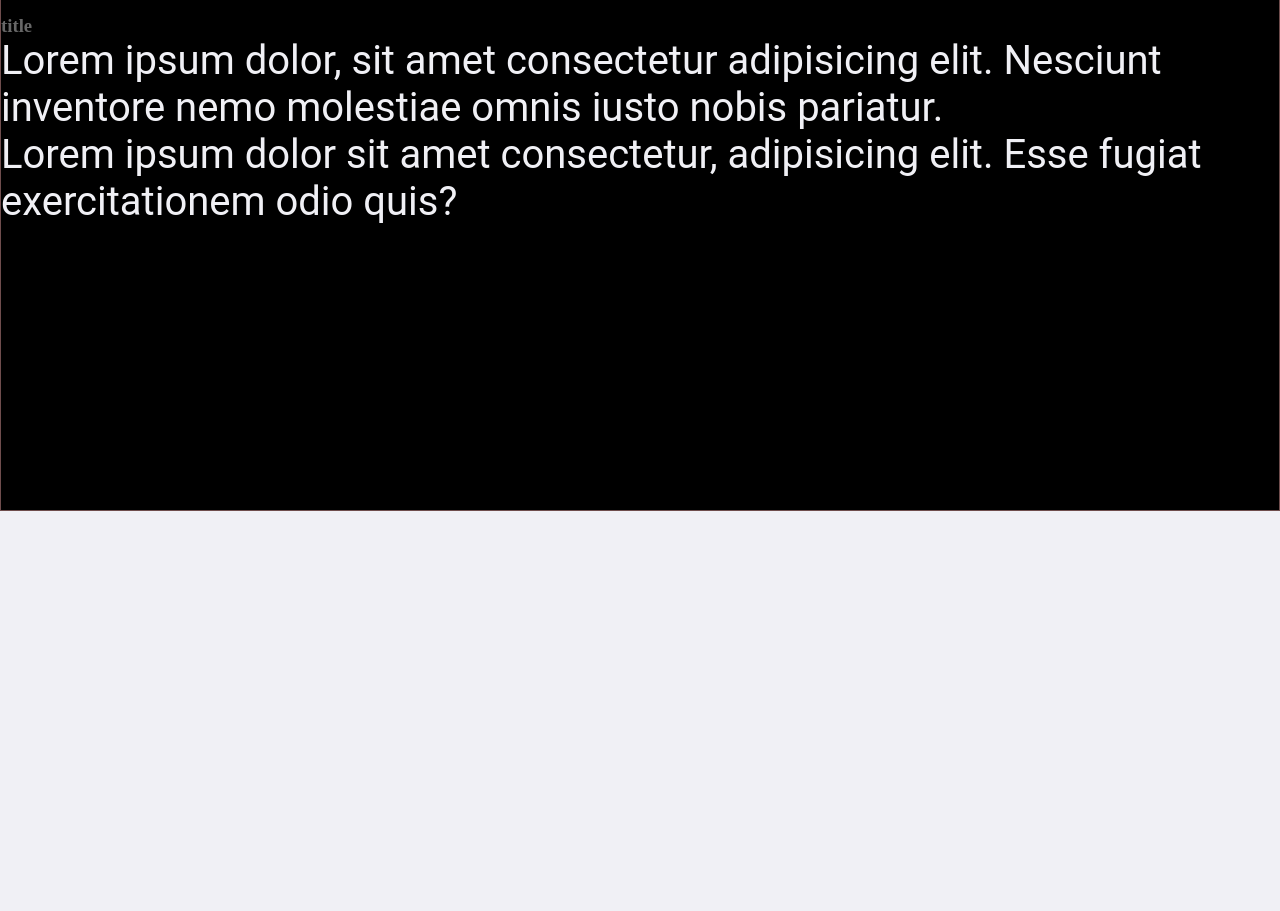
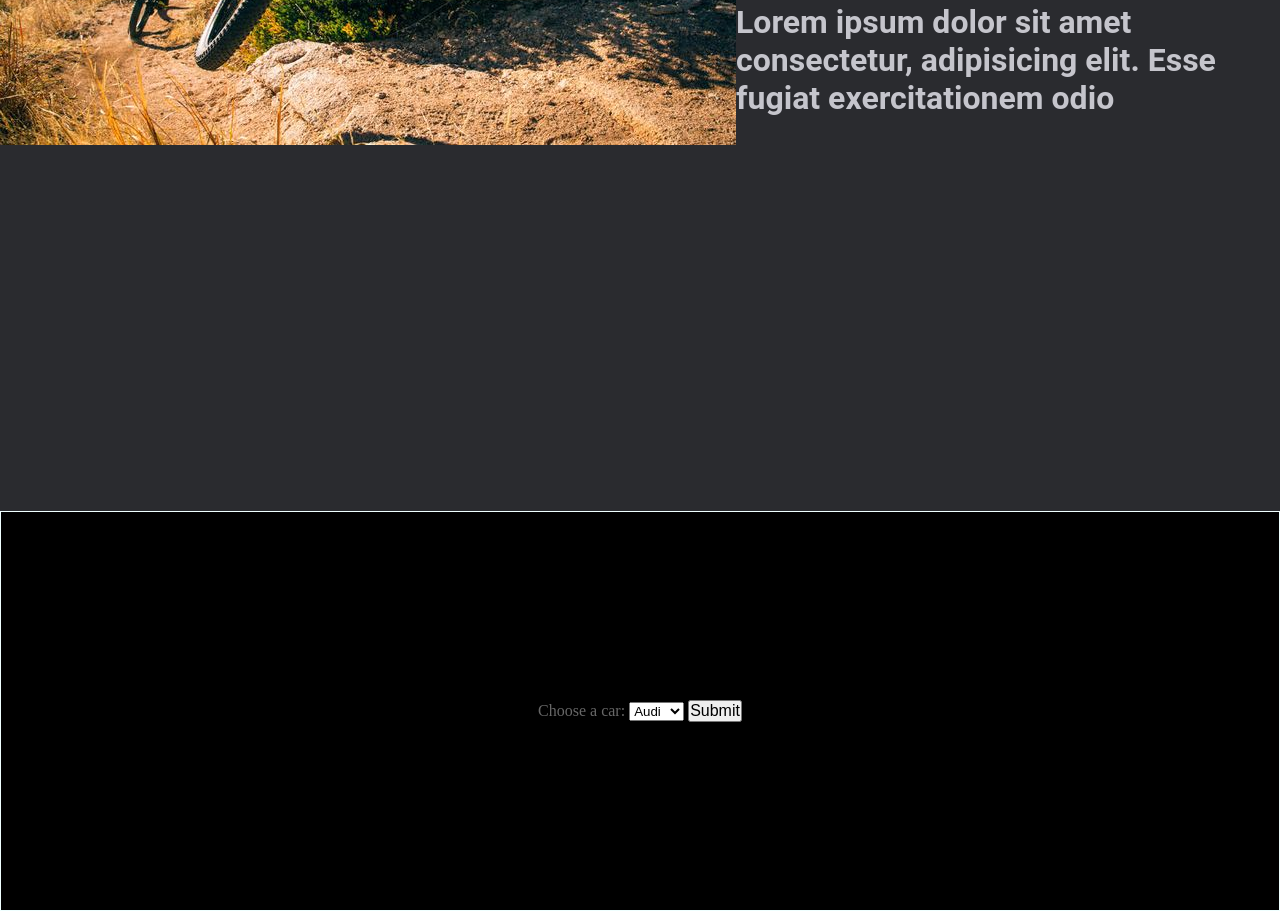
Before and after one commit to pre-scholas/sba_307, a plain HTML site: page index.html in a window 1280 px wide. Shown: the part 1009-1920 px from the top of the page. Before the commit the page ends 1520 px from the top, so only its background shows below. Drawn offline with Linux system fonts and the light colour scheme.

Commit message:
working on content body add footer

```diff
--- a/css/style.css
+++ b/css/style.css
@@ -1,3 +1,14 @@
+ :root {
+     --neutral-100: hsl(0, 0%, 100%);
+
+     --accent-400: hsl(93, 60%, 69%);
+
+     --text-1: var(--neutral-100);
+     --text-2: var(--primary-100);
+     --text-3: var(--primary-200);
+ }
+
+
  * {
      margin: 0;
      padding: 0;
@@ -24,6 +35,12 @@ button {
      cursor: pointer;
  }
 
+ a {
+     text-decoration: none;
+     color: #000;
+
+ }
+
  ul {
      list-style: none;
      text-align: left;
@@ -36,8 +53,6 @@ ul {
      justify-content: start;
      align-items: center;
      padding: 0 0 0 30px;
-    /* padding: 40px; */
-    /* font-size: 4rem; */
      /* border: 1px solid #757598; */
 
      font-family: "Roboto", monospace;
@@ -52,7 +67,7 @@ ul {
      display: flex;
      justify-content: space-between;
      /* border: 1px solid #f12c00; */
-    position: sticky;
+     /* position: fixed; */
  }
 
  .navbar-container ul {
@@ -73,12 +88,19 @@ ul {
      position: relative;
      padding-right: 1.8rem;
      margin-right: 1rem;
-    color: #ffffff;
+     color: var(--accent-400);
  }
 
  .navbar-container ul li a {
      text-decoration: none;
  }
+
+ .icons {
+     padding-right: 2.5px;
+ }
+
+ /* navbar styles end */
+
 
  .header__categories {
      display: flex;
@@ -95,6 +117,7 @@ ul {
      font-weight: 900;
      text-decoration: none;
      text-transform: uppercase;
+
      position: relative;
      padding-right: 1.8rem;
      margin-right: 1rem;
@@ -104,14 +127,9 @@ ul {
      text-align: center;
      border-right: 1px white solid;
 
-
-
      /* border: 1px solid #6fe888; */
-
-
  }
 
-/* navbar styles end */
 
 
 
@@ -139,14 +157,44 @@ ul {
      /* text-align: left; */
  }
 
+ header__title-wrapper,
+ p {
+     font-family: "Poppins", monospace;
+     font-size: 2.5rem;
+     font-weight: 700;
+
+     margin-bottom: 50px;
+
+
+ }
+
+ button {
+     padding: 10px 20px;
+     border: none;
+     border-radius: 20px;
+ }
+
 
  h1 {
      font-family: "Poppins", monospace;
      font-size: 10rem;
      font-weight: 900;
      color: #f0f0f5;
+     text-transform: uppercase;
+
+     line-height: 0.8;
+
+     z-index: 1;
+     /* display: block; */
 
      /* padding-bottom: 0; */
+ }
+
+ h3 {
+     font-family: "Poppins", monospace;
+     font-size: 2rem;
+     font-weight: 900;
+     color: #f0f0f5;
  }
 
  p {
@@ -155,15 +203,58 @@ p {
      color: #f0f0f5;
  }
 
+
+
  /* content body styles start */
 
-.content__body {
+ .content__top-wrapper {
      width: 100vw;
      height: 100vh;
      display: flex;
+     justify-content: space-between;
+     background: #2a2b2f;
+     flex-direction: row;
+     padding-top: 20px;
+     /* border: 1px solid #6f4d4d; */
+ }
+
+ .content__left {
+     display: flex;
+     flex-direction: column;
+     width: 46%;
+
+     /* border: 1px solid #fb2ebd; */
+ }
+
+ .content__left h3 {
+     font-family: "Poppins", monospace;
+     font-size: 2.5rem;
+     font-weight: 900;
+     color: #4545d0;
+     padding-bottom: 10px;
+ }
+
+ .content__left p {
+     font-family: "Roboto", monospace;
+     font-size: 2rem;
+     color: #c5c5cc;
+
+     padding-right: 10px;
+
+ }
+
+
+ /* content body styles end */
+
+ footer {
+     width: 100vw;
+     height: 50vh;
+     background: #000;
+     display: flex;
      justify-content: center;
      align-items: center;
-    background: #000;
-    border: 1px solid #6f4d4d;
+     flex-direction: column;
+
+     border: 1px solid #efffff;
+
  }
-/* content body styles end */
--- a/index.html
+++ b/index.html
@@ -25,9 +25,9 @@
         <nav class="navbar-container">
             <div class="logo">TRAIL RIDERS</div>
             <ul>
-                <li><i class="fa fa-home" aria-hidden="true">Home</i></li>
-                <li><i class="fa-solid fa-bicycle" aria-hidden="true"></i>TRAILS</li>
-                <li><i class="fa-solid fa-warehouse" aria-hidden="true"></i>my GARAGE</li>
+                <li><i class="fa fa-home icons" aria-hidden="true">Home</i></li>
+                <li><i class="fa-solid fa-bicycle icons" aria-hidden="true"></i>TRAILS</li>
+                <li><i class="fa-solid fa-warehouse icons" aria-hidden="true"></i>my GARAGE</li>
             </ul>
         </nav>
 
@@ -41,7 +41,7 @@
                         <li>categories</li>
                         <li>categories</li>
                         <li>categories</li>
-                        <li>categories</li>
+                        <!-- <li>categories</li> -->
                     </ul>
                 </div>
                 <div class="header__btn-wrapper">
@@ -53,12 +53,13 @@
         <section class="content__body">
             <div class="content__top-wrapper">
                 <div class="content__top-image-wrapper">
-                    <img src="" alt="">
+                    <img src="/images/landing-page_hero-img.jpg" alt="">
                 </div>
-                <div class="content__content-wrapper">
+                <div class="content__content-wrapper content__left">
                     <h3>title</h3>
                     <p>Lorem ipsum dolor, sit amet consectetur adipisicing elit. Nesciunt inventore nemo molestiae omnis iusto nobis pariatur.</p>
-                    <p>Lorem ipsum dolor sit amet consectetur, adipisicing elit. Esse fugiat exercitationem odio quis?</p>
+                    <!-- <hr> -->
+                    <p>Lorem ipsum dolor sit amet consectetur, adipisicing elit. Esse fugiat exercitationem odio </p>
                 </div>
             </div>
         </section>
@@ -66,6 +67,20 @@
 
 
     </main>
+    <footer>
+        <form action="#">
+            <label>Choose a car:</label>
+            <select name="cars">
+                <option value="volvo">Volvo</option>
+                <option value="saab">Saab</option>
+                <option value="fiat">Fiat</option>
+                <option value="audi" selected>Audi</option>
+            </select>
+
+            <input type="submit">
+        </form>
+
+    </footer>
 </body>
 
 </html>
```
Also changed, not shown: 1 other file. Lines whose indentation alone changed are shown as unchanged.
